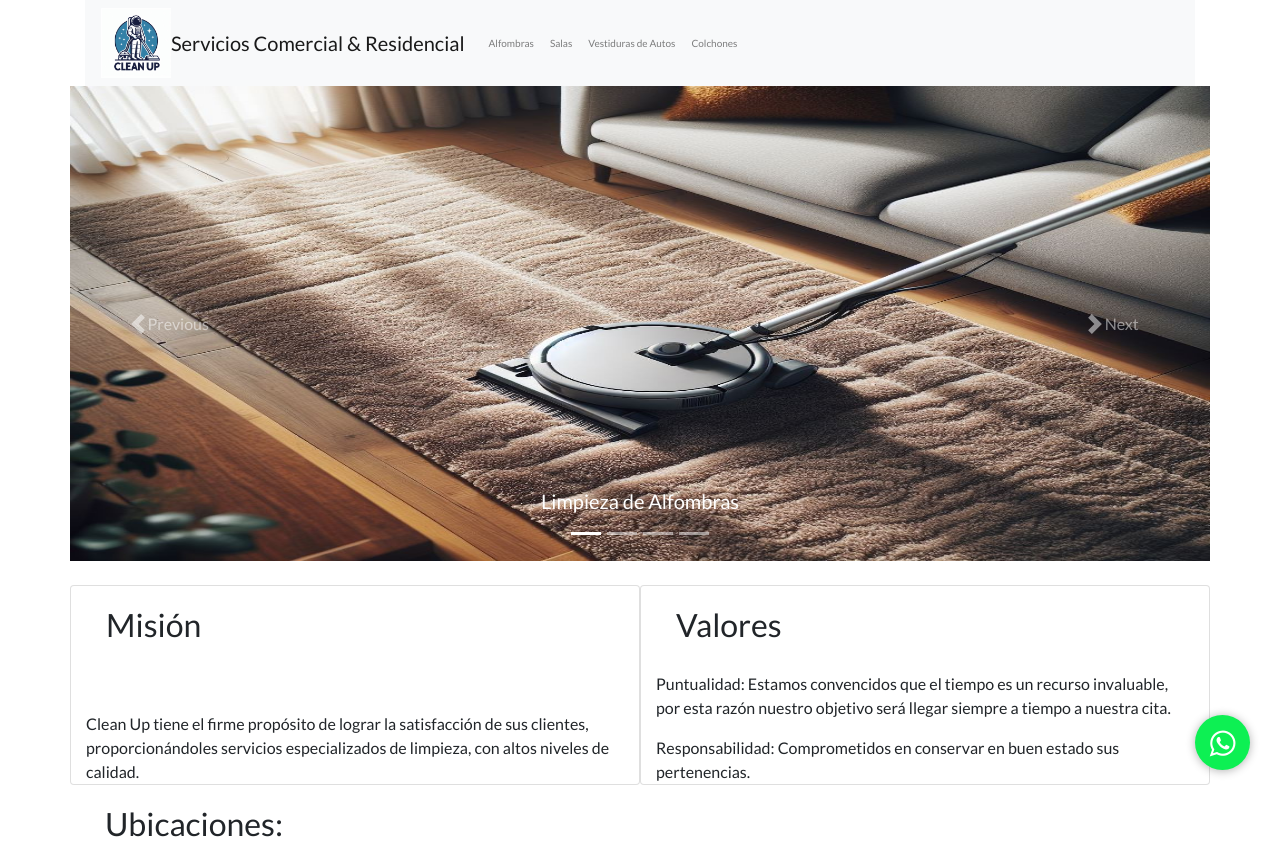
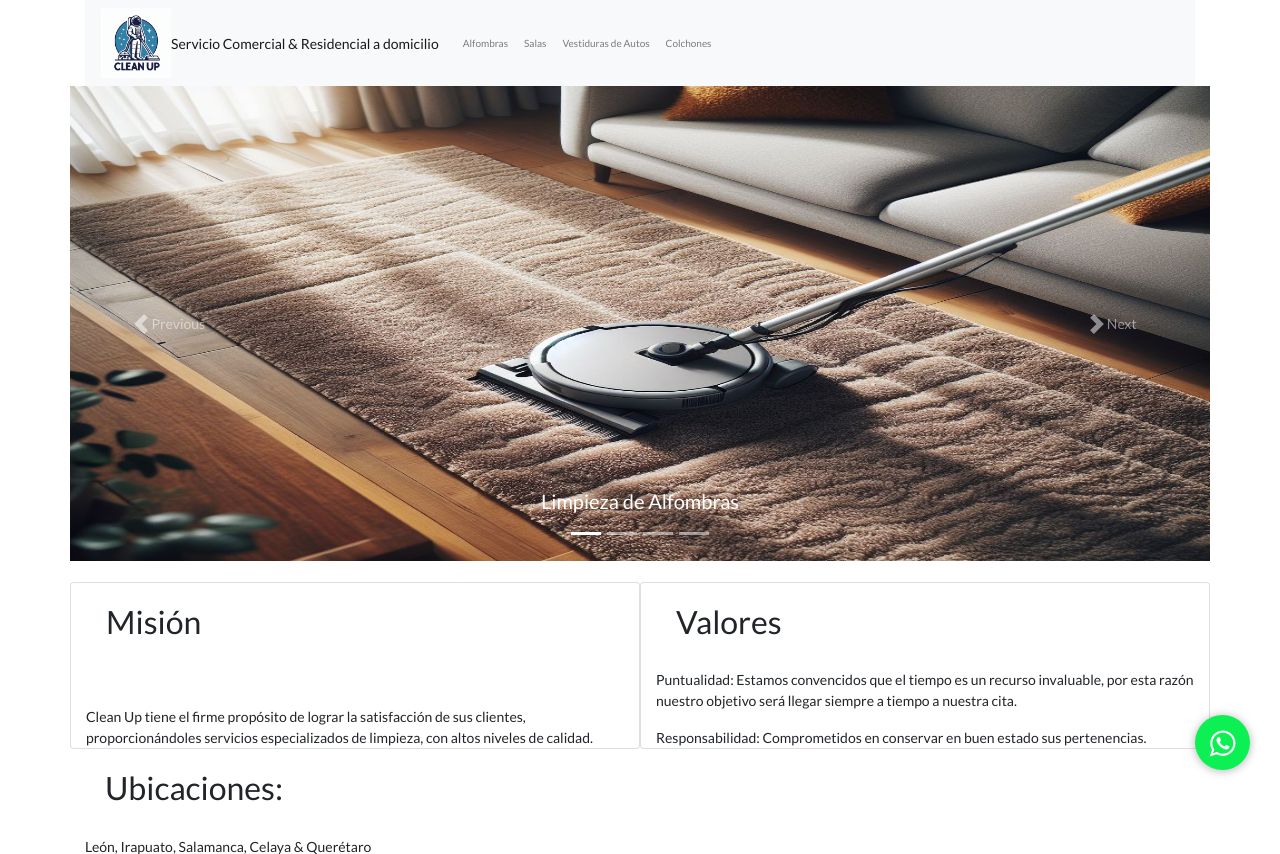
Before and after one commit to GermanAA/CleanUp, a PHP site: page /index.php?p=estilos in a window 1280 px wide. Shown: the top 854 px of the page. Run offline with PHP 8.4, Linux system fonts and the light colour scheme; data comes from the database, SQL or seed files in the repository; some libraries are stand-ins or nearby versions.

Commit message:
Estilos Imagenes & Conexion Local

```diff
--- a/css/estilos.css
+++ b/css/estilos.css
@@ -5,15 +5,19 @@
 
 body{
 
-    font-size: 16px;
+    font-size: 14px;
     font-family: 'Lato', sans-serif;
 }
+
 
 h1{
     font-weight: bold;
 
 }
 
+.d-block{
+    border-radius: 8px;
+}
 
 .carusel{
 
@@ -65,3 +69,7 @@ h1{
 .salaC{
     height: 480px;
 }
+
+.navbar-brand{
+    font-size: 14px;
+}
--- a/index.php
+++ b/index.php
@@ -5,11 +5,12 @@ $fotos_por_pagina = 8;
 
 $pagina_actual = (isset($_GET['p']) ? (int)$_GET['p'] : 1);
 $inicio = ($pagina_actual > 1) ? $pagina_actual * $fotos_por_pagina - $fotos_por_pagina :0;
-$conexion = conexion('cremeria', 'root', 'KGBa9tUE8_JW5.qT');
+//$conexion = conexion('cremeria', 'root', 'KGBa9tUE8_JW5.qT');
+$conexion = conexion('cre', 'root', '');
 //$conexion = conexion('cremeria', 'gz90wnok', 'Julio70AK7');
 
 if (!$conexion){
-    die();
+    //die();
 }
 
 $statement = $conexion->prepare("
--- a/views/index.view.php
+++ b/views/index.view.php
@@ -38,10 +38,6 @@
 
 <body>
 
-
-
-
-
   <div class="container">
 
 
@@ -49,7 +45,7 @@
 
       <img src="img\Logo_Clean.jpg" alt="Logo" width="" height="" class="d-inline-block align-text-top logo">
 
-      <a class="navbar-brand" href="#">Servicios Comercial & Residencial</a>
+      <a class="navbar-brand" href="#">Servicio Comercial & Residencial a domicilio</a>
 
 
 
```
